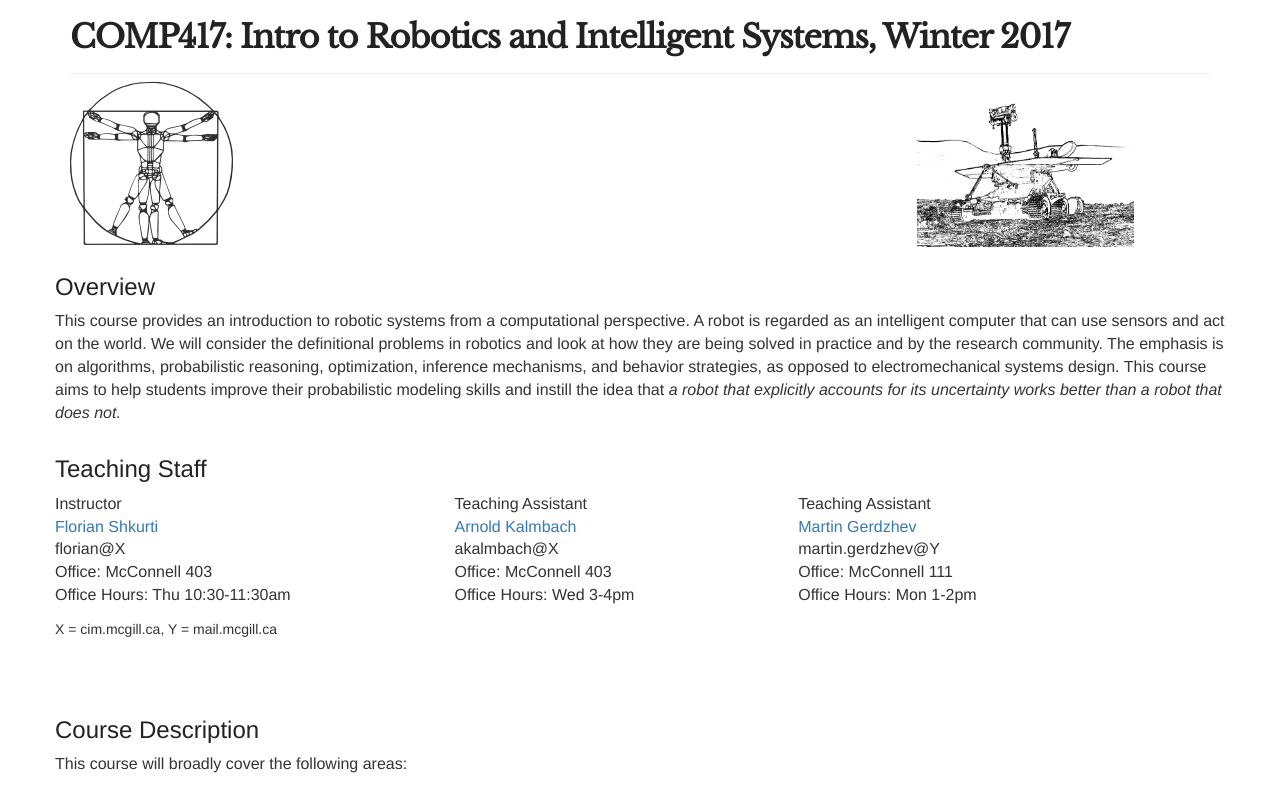
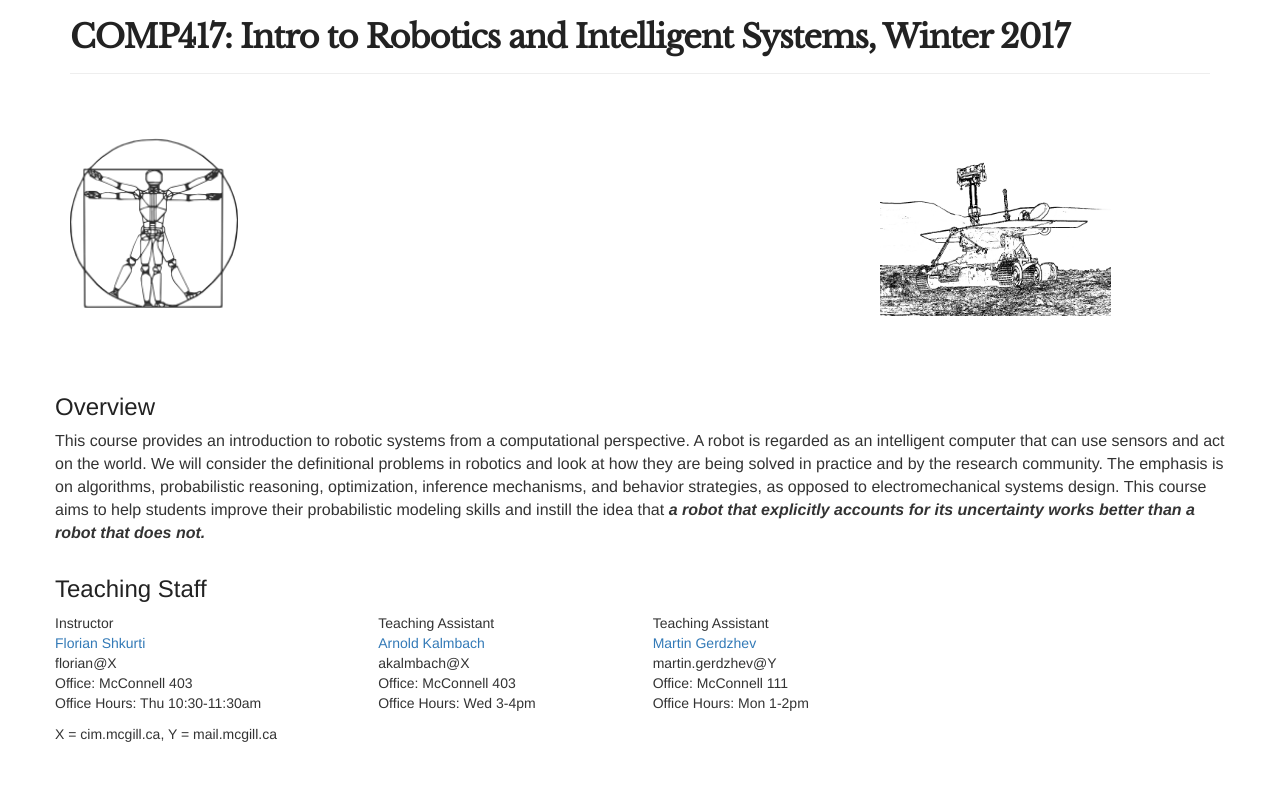
Before and after one commit to florianshkurti/csc477_fall19, a plain HTML site: page website/index.html in a window 1280 px wide. Shown: the top 796 px of the page. Drawn offline with nearby package versions, Linux system fonts and the light colour scheme.

Commit message:
Fixed a few small-screen display issues

```diff
--- a/website/css/main.css
+++ b/website/css/main.css
@@ -1,7 +1,17 @@
+html {
+    border: 0;
+    margin: 0;
+}
+
 .ts {
     float: left;
-    padding-right: 14%;
-    font-size: 16px;
+    padding-right: 10%;
+
+}
+
+
+#dts {
+    display: block;
 }
 
 h1 {
@@ -29,10 +39,6 @@ h3 {
 
 }
 
-#dts {
-    display: block;
-}
-
 .host {
     clear: both;
     padding-bottom: 5%;
@@ -50,18 +56,29 @@ h3 {
     padding-bottom: 1%;
 }
 
+
+img {
+  width: 70%;
+  height: auto;
+  vertical-align: middle;
+}
+
 #pic1 {
     float: left;
-    padding-right: 60%;
+    padding-right: 50%;
+    flex: 0.7477;
 }
 
-#pic2 {
-    float: left;
-    width: 19%;
+#pic2  {
+    flex: 1.025;
 }
 
 .imgs {
     clear: both;
+    display: flex;
+    padding-bottom: 5%;
+    padding-top: 5%;
+
 }
 
 .row {
--- a/website/index.html
+++ b/website/index.html
@@ -2,15 +2,15 @@
 <html lang="en">
 <head>
 <meta charset="utf-8">
-<meta http-equiv="X-UA-Compatible" content="IE=edge">
-<meta name="viewport" content="width=device-width, initial-scale=1">
+<!--meta http-equiv="X-UA-Compatible" content="IE=edge">
+<meta name="viewport" content="width=device-width, initial-scale=1"-->
 <!-- The above 3 meta tags *must* come first in the head; any other head content must come *after* these tags -->
 <title>COMP417, McGill</title>
 
 <!-- Bootstrap -->
-<link href="./css/bootstrap.min.css" rel="stylesheet">
-<link href="./css/bootstrap-theme.min.css" rel="stylesheet">
-<link href="./css/main.css" rel="stylesheet">
+<link href="./css/bootstrap.min.css" rel="stylesheet" media="screen">
+<link href="./css/bootstrap-theme.min.css" rel="stylesheet" media="screen">
+<link href="./css/main.css" rel="stylesheet" media="screen">
 <link rel="stylesheet" href="https://ajax.googleapis.com/ajax/libs/jqueryui/1.11.4/themes/smoothness/jquery-ui.css">
 <link href='http://fonts.googleapis.com/css?family=Libre+Baskerville' rel='stylesheet' type='text/css'>
 <link href="https://fonts.googleapis.com/css?family=PT+Serif" rel="stylesheet">
@@ -24,8 +24,13 @@
     </div>
 
     <div class="imgs">
-      <img id="pic1" src="./pic1.png"></img>
-      <img id="pic2" src="./pic2.jpg"></img>
+      <div id="pic1">
+	<a href="http://www.roboticsconference.org/"><img  src="./pic1.png"></img></a>
+      </div>
+
+      <div id="pic2">
+	<a href="https://mars.nasa.gov/mer/home/"><img src="./pic2.jpg"></img></a>
+      </div>
     </div>
 
     <div class="row">
@@ -35,8 +40,8 @@
         robot is regarded as an intelligent computer that can use sensors and act on the world. We will consider the definitional problems in
         robotics and look at how they are being solved in practice and by the research community. The emphasis is on algorithms, probabilistic reasoning,
         optimization, inference mechanisms, and behavior strategies, as opposed to electromechanical systems design. This course aims to help students
-        improve their probabilistic modeling skills and instill the idea that <i>a robot that explicitly accounts for its uncertainty works better than
-        a robot that does not.</i>
+        improve their probabilistic modeling skills and instill the idea that <b><i>a robot that explicitly accounts for its uncertainty works better than
+        a robot that does not.</i></b>
       </div>
 
 
```
